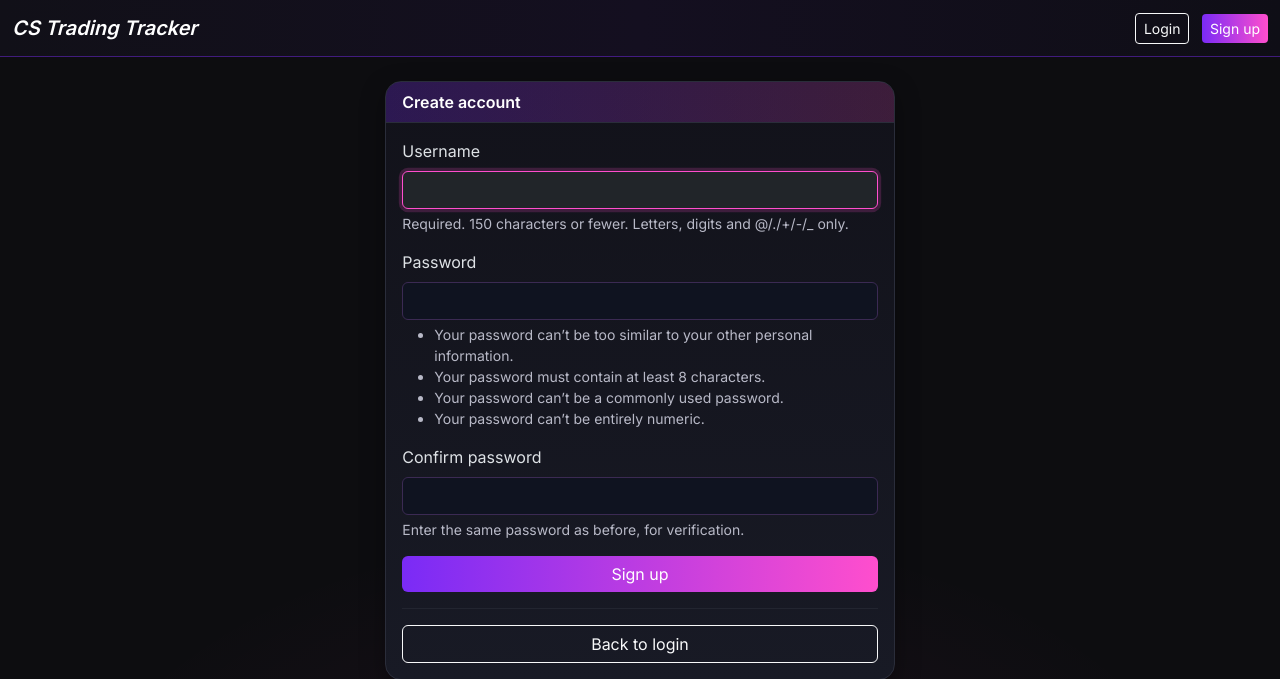
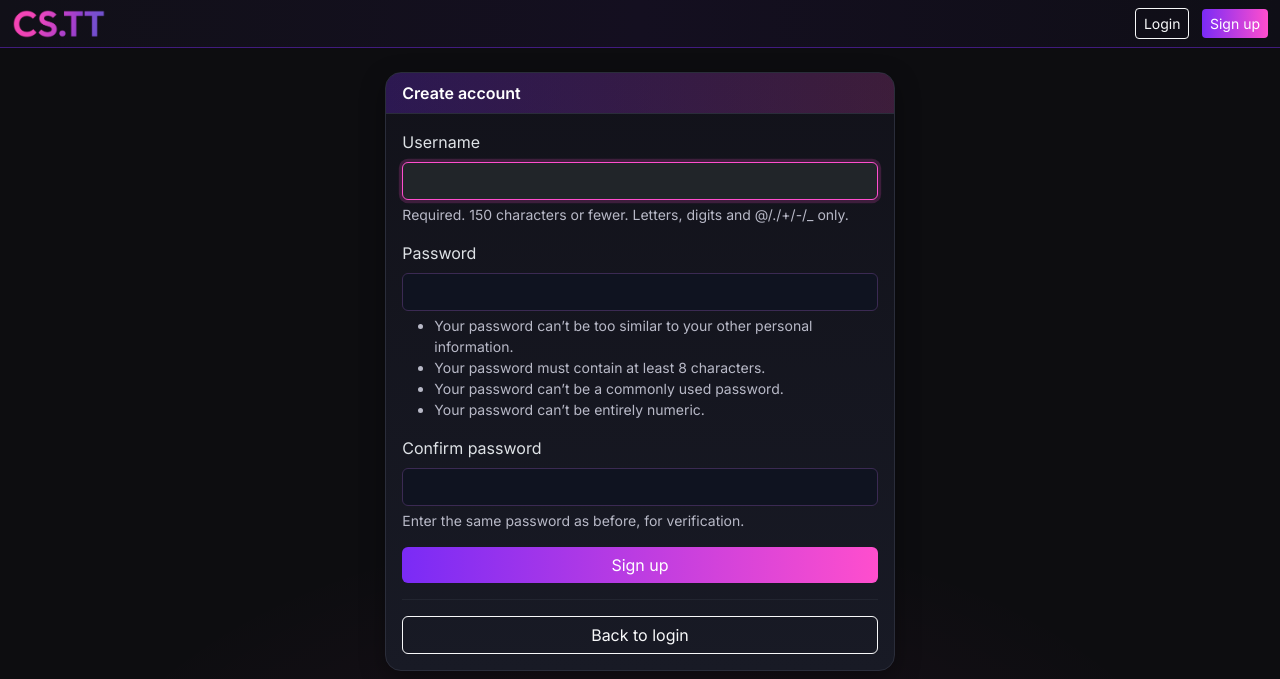
Before and after one commit to FCancella/Skins-Trading-Tracker, a Django app: page /signup/ in a window 1280 px wide. Shown: the top 679 px of the page. Run offline with Django 4.2, Linux system fonts and the light colour scheme.

Commit message:
Logos + db outside

```diff
--- a/docker-compose.yml
+++ b/docker-compose.yml
@@ -4,6 +4,8 @@ services:
     container_name: cstracker_db
     volumes:
       - postgres_data:/var/lib/postgresql/data/
+    ports:
+      - "5432:5432"
     env_file:
       - ./.env
     restart: unless-stopped
--- a/templates/base.html
+++ b/templates/base.html
@@ -4,7 +4,9 @@
   <head>
     <meta charset="UTF-8" />
     <meta name="viewport" content="width=device-width, initial-scale=1" />
-    <title>{% block title %}CS TT{% endblock %}</title>
+    <title>{% block title %}CS.TT{% endblock %}</title>
+
+    <link rel="icon" href="{% static 'favicon.ico' %}">
 
     <link href="https://cdn.jsdelivr.net/npm/bootstrap@5.3.3/dist/css/bootstrap.min.css" rel="stylesheet"/>
 
@@ -17,7 +19,11 @@
   <body>
     <nav class="navbar navbar-dark bg-gradient-dark border-bottom border-purple">
       <div class="container-xxl d-flex justify-content-between align-items-center">
-        <a class="navbar-brand fw-semibold" href="{% url 'home' %}"><i>CS Trading Tracker</i></a>
+        <div class="d-flex align-items-center">
+          <a href="{% url 'home' %}">
+            <img src="{% static 'CSTT logo.png' %}" alt="CS.TT Logo" style="height: 30px; margin-right: 10px;">
+          </a>
+        </div>
         <div>
           {% if user.is_authenticated %}
             <span class="me-3 text-muted-2">Olá, {{ user.username }}</span>
```
Also changed, not shown: static/CSTT logo.png (added), static/favicon.ico (added).
